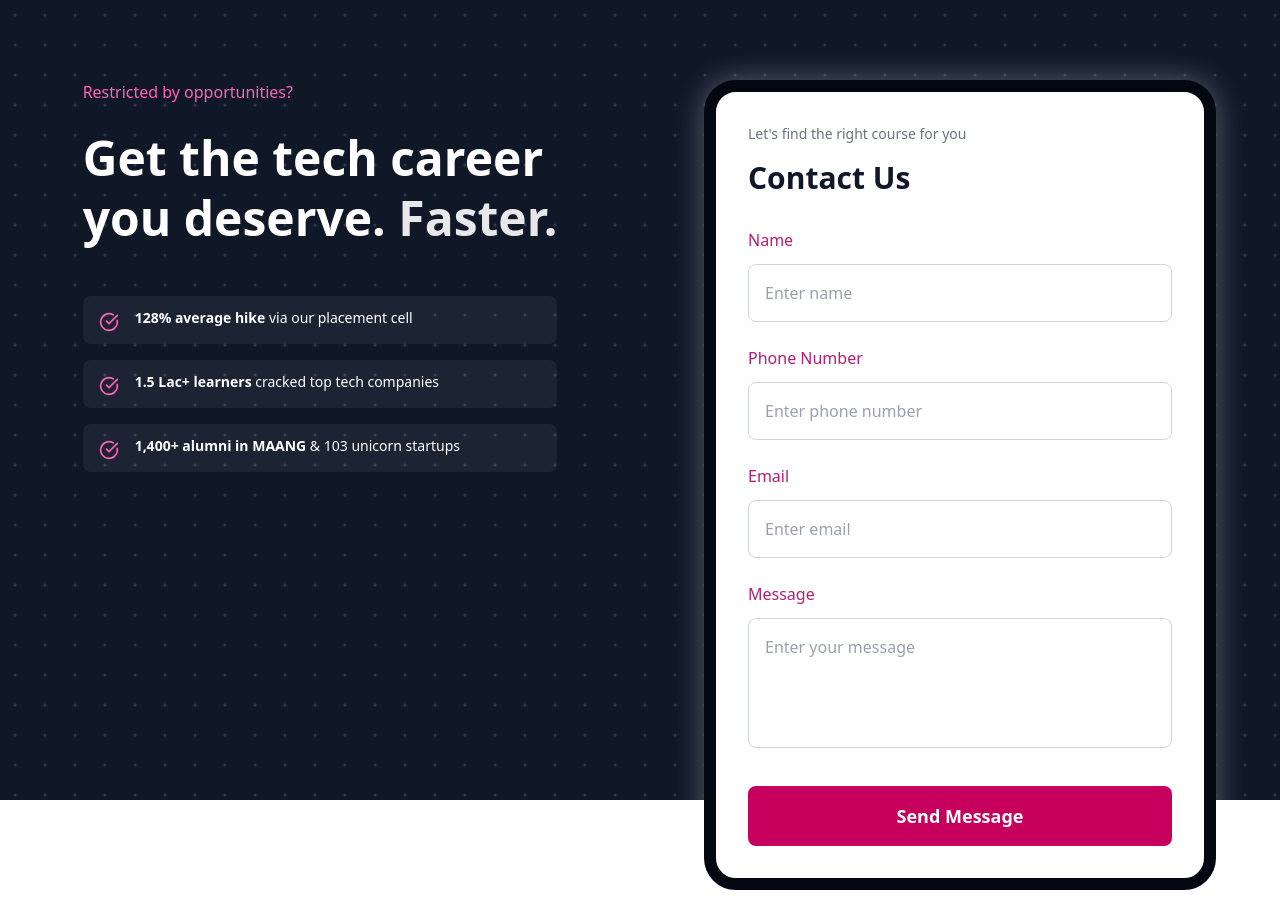
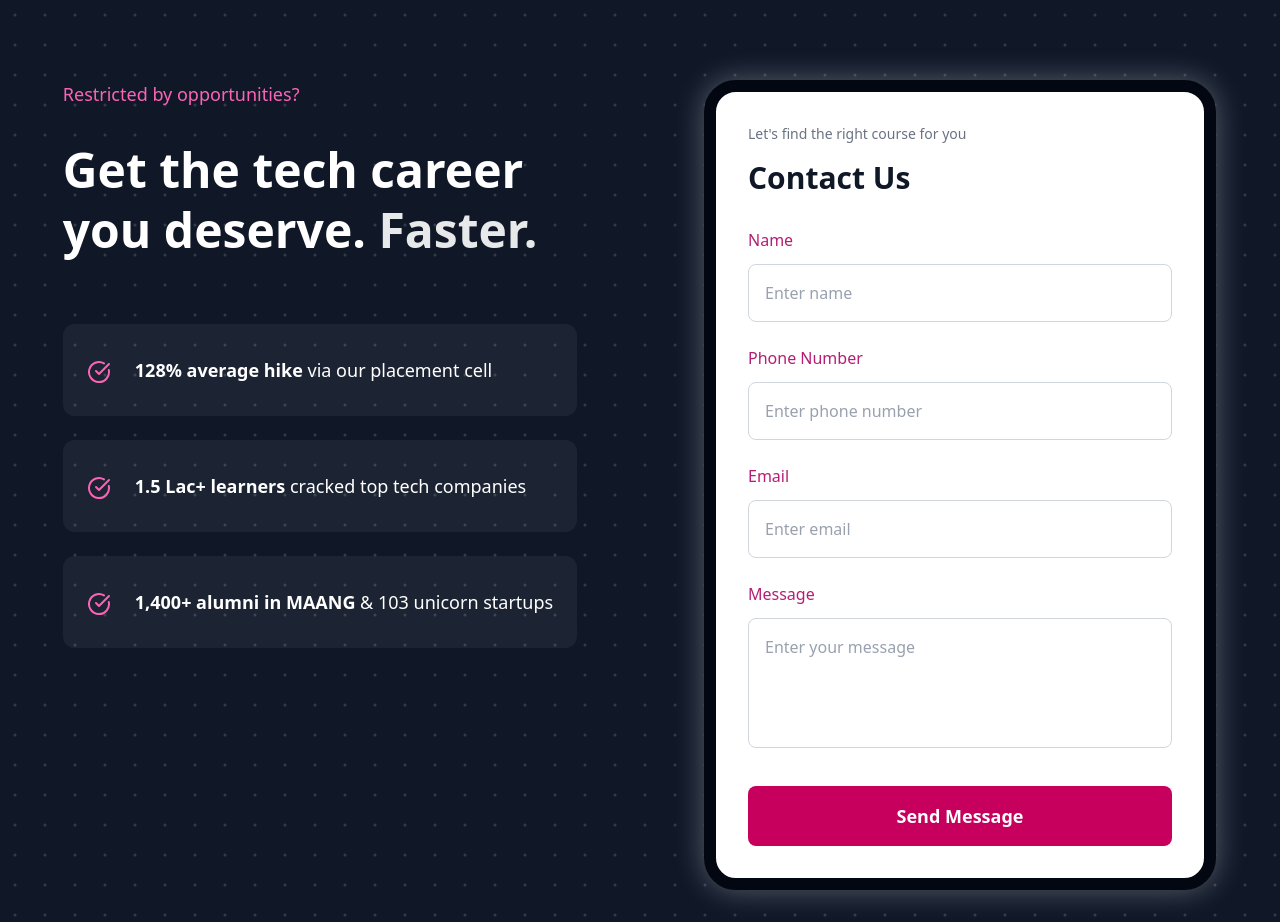
Before and after one commit to adityabhat09/Job-Bootcamp, a React (Vite) app in the folder my-app/: page / in a window 1280 px wide. Before the commit the page ends 890 px from the top, so only its background shows below. Built offline with nearby package versions, Linux system fonts and the light colour scheme.

Commit message:
hero.jsx complete

```diff
--- a/my-app/src/pages/home/Hero.jsx
+++ b/my-app/src/pages/home/Hero.jsx
@@ -21,40 +21,39 @@ import DottedBackground from '../../components/DottedBackground'
 
 const Hero = () => {
     return (
-        <DottedBackground className="h-screen bg-gray-900">
+        <DottedBackground className="h-full pb-8 bg-gray-900">
             <div className="pt-20 flex h-full">
 
-                {/* Left Column */}
-                <div className="w-1/2 h-full flex items-center justify-center px-8">
-                    <div className="max-w-xl text-left space-y-6">
-                        <p className="text-pink-400 font-medium">Restricted by opportunities?</p>
+                <div className="w-1/2 h-full flex items-center justify-center px-12">
+            <div className="max-w-3xl text-left space-y-8">
+                <p className="text-pink-400 font-medium text-lg">Restricted by opportunities?</p>
 
                 <h1 className="text-4xl md:text-5xl font-bold text-white leading-tight">
                     Get the tech career<br />you deserve. <span className="text-white/90">Faster.</span>
                 </h1>
 
                 {/* Points Section */}
-                        <div className="space-y-4 pt-6">
+                <div className="space-y-6 pt-8">
                     {/* Point 1 */}
-                            <div className="flex items-start gap-4 bg-white/5 px-4 py-3 rounded-lg">
-                                <CheckCircle className="text-pink-400 w-5 h-5 mt-1" />
-                                <p className="text-white text-sm">
+                    <div className="flex items-start gap-6 bg-white/5 px-6 py-8 rounded-xl">
+                        <CheckCircle className="text-pink-400 w-6 h-6 mt-1" />
+                        <p className="text-white text-lg">
                             <span className="font-semibold">128% average hike</span> via our placement cell
                         </p>
                     </div>
 
                     {/* Point 2 */}
-                            <div className="flex items-start gap-4 bg-white/5 px-4 py-3 rounded-lg">
-                                <CheckCircle className="text-pink-400 w-5 h-5 mt-1" />
-                                <p className="text-white text-sm">
+                    <div className="flex items-start gap-6 bg-white/5 px-6 py-8 rounded-xl">
+                        <CheckCircle className="text-pink-400 w-6 h-6 mt-1" />
+                        <p className="text-white text-lg">
                             <span className="font-semibold">1.5 Lac+ learners</span> cracked top tech companies
                         </p>
                     </div>
 
                     {/* Point 3 */}
-                            <div className="flex items-start gap-4 bg-white/5 px-4 py-3 rounded-lg">
-                                <CheckCircle className="text-pink-400 w-5 h-5 mt-1" />
-                                <p className="text-white text-sm">
+                    <div className="flex items-start gap-6 bg-white/5 px-6 py-8 rounded-xl">
+                        <CheckCircle className="text-pink-400 w-6 h-6 mt-1" />
+                        <p className="text-white text-lg">
                             <span className="font-semibold">1,400+ alumni in MAANG</span> & 103 unicorn startups
                         </p>
                     </div>
```
Also changed, not shown: my-app/src/pages/home/WhyChooseUs.jsx (added). Lines whose indentation alone changed are shown as unchanged.
